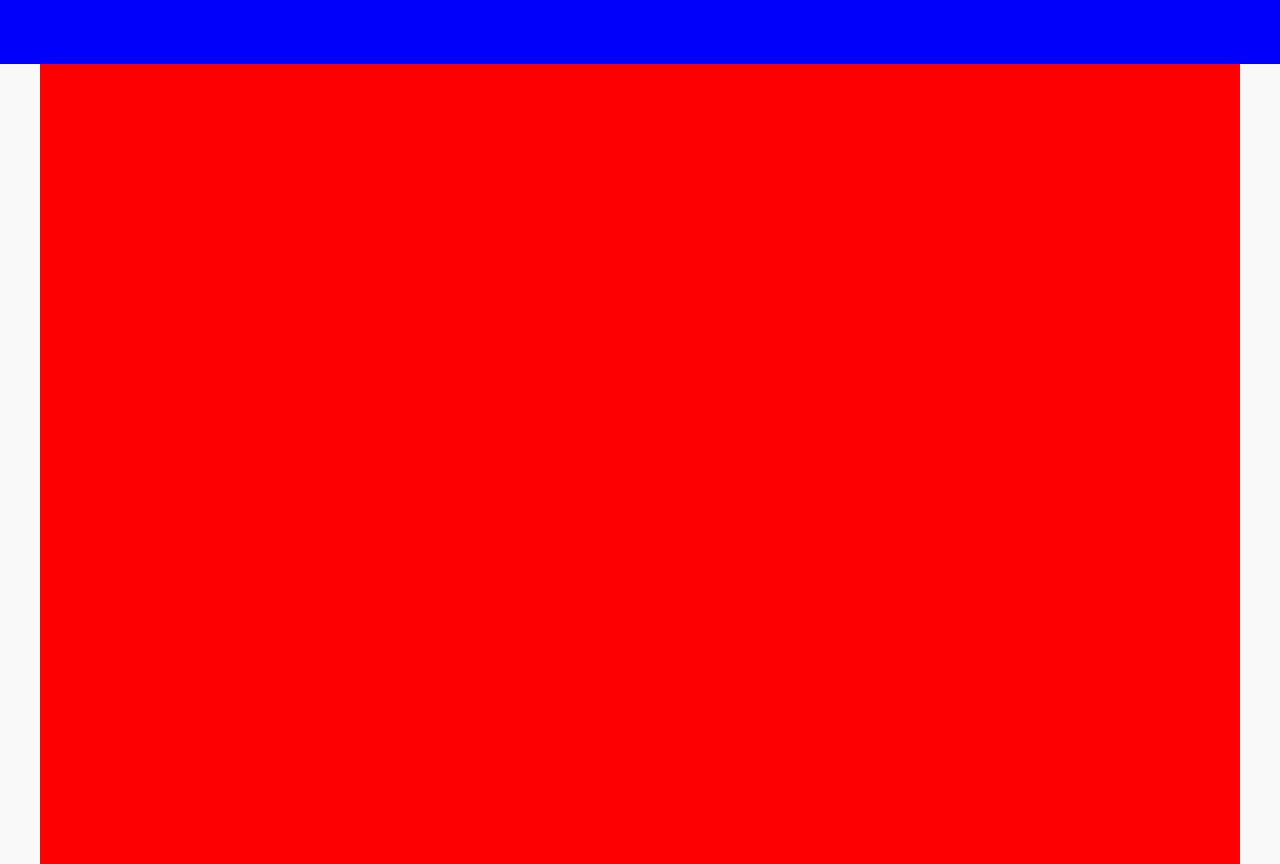
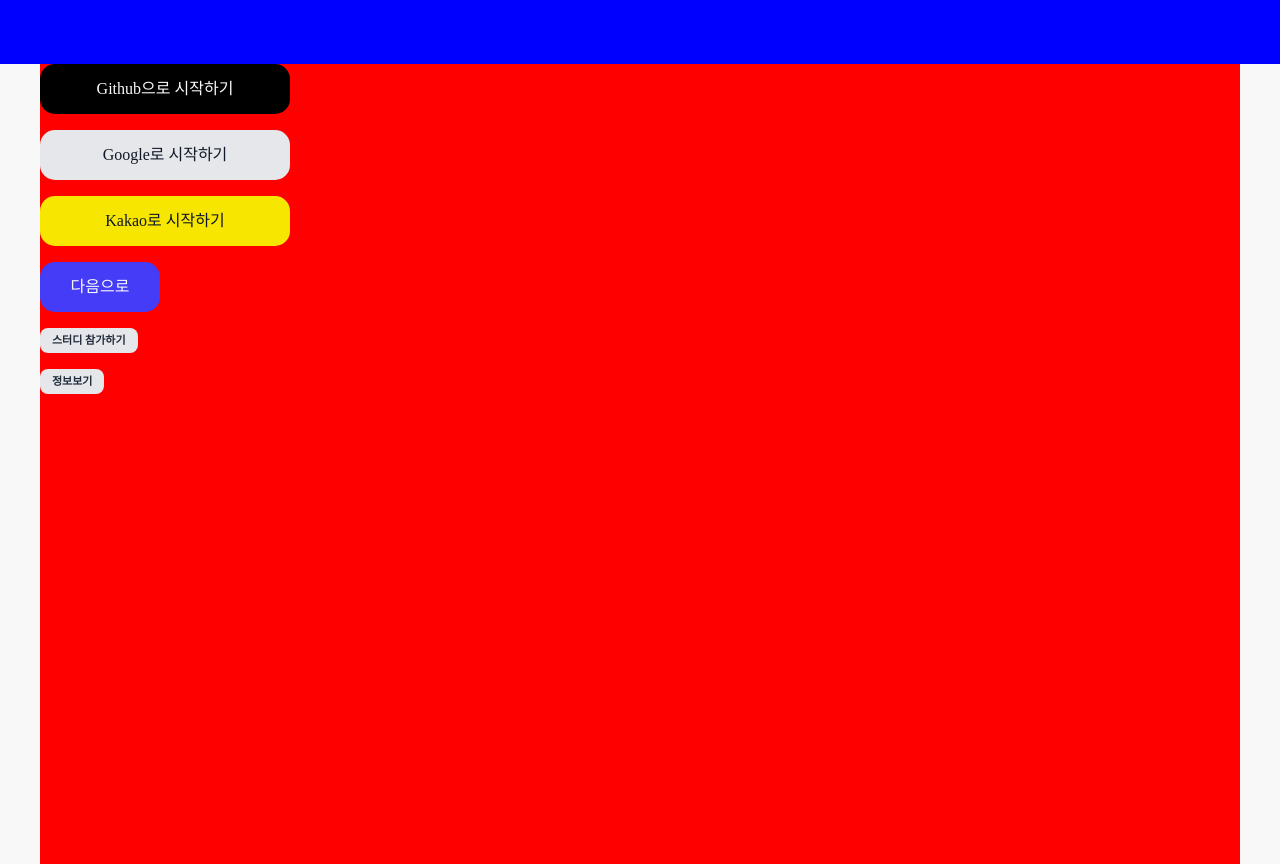
Before and after one commit to khkkhk4095/view-ing, a React (Create React App) app in the folder front/: page /login in a window 1280 px wide. Built offline with nearby package versions, Linux system fonts and the light colour scheme; a web font is replaced by a local one.

Commit message:
feat: 컴포넌트 button CSS 작업 완료

```diff
--- a/front/src/components/Button/GithubButton.jsx
+++ b/front/src/components/Button/GithubButton.jsx
@@ -0,0 +1,18 @@
+import styled from "styled-components";
+
+const Container = styled.div`
+  width: 250px;
+  height: 50px;
+  display: flex;
+  justify-content: center;
+  align-items: center;
+  background-color: black;
+  color: var(--gray-50);
+  font-weight: 500;
+  border-radius: 15px;
+
+`;
+
+export default function GithubButton() {
+  return <Container>Github으로 시작하기</Container>;
+}
--- a/front/src/components/Button/GoogleButton.jsx
+++ b/front/src/components/Button/GoogleButton.jsx
@@ -0,0 +1,18 @@
+import styled from "styled-components";
+
+const Container = styled.div`
+  width: 250px;
+  height: 50px;
+  display: flex;
+  justify-content: center;
+  align-items: center;
+  background-color: var(--gray-200);
+  color: var(--gray-900);
+  font-weight: 500;
+  border-radius: 15px;
+
+`;
+
+export default function GoogleButton() {
+  return <Container>Google로 시작하기</Container>
+}
--- a/front/src/components/Button/KakaoButton.jsx
+++ b/front/src/components/Button/KakaoButton.jsx
@@ -0,0 +1,18 @@
+import styled from "styled-components";
+
+const Container = styled.div`
+  width: 250px;
+  height: 50px;
+  display: flex;
+  justify-content: center;
+  align-items: center;
+  background-color: #F7E600;
+  color: var(--gray-900);
+  font-weight: 500;
+  border-radius: 15px;
+
+`;
+
+export default function GoogleButton() {
+  return <Container>Kakao로 시작하기</Container>
+}
--- a/front/src/components/Button/MainButton.jsx
+++ b/front/src/components/Button/MainButton.jsx
@@ -0,0 +1,18 @@
+import styled from "styled-components";
+
+const Container = styled.div`
+  width: 120px;
+  height: 50px;
+  display: flex;
+  justify-content: center;
+  align-items: center;
+  background-color: var(--primary);
+  color: var(--gray-50);
+  font-weight: 500;
+  border-radius: 15px;
+
+`;
+
+export default function MainButton(props) {
+  return <Container>{props.content}</Container>
+}
--- a/front/src/components/Button/SubButton.jsx
+++ b/front/src/components/Button/SubButton.jsx
@@ -0,0 +1,20 @@
+import styled from "styled-components";
+
+const Container = styled.div`
+  width: fit-content;
+  height: 25px;
+  display: flex;
+  justify-content: center;
+  align-items: center;
+  background-color: var(--gray-200);
+  color: var(--gray-800);
+  font-weight: 600;
+  border-radius: 8px;
+  padding: 0 12px;
+  font-size: 11px;
+
+`;
+
+export default function SubButton(props) {
+  return <Container>{props.content}</Container>
+}
--- a/front/src/pages/Login.jsx
+++ b/front/src/pages/Login.jsx
@@ -1,3 +1,23 @@
+import GithubButton from "../components/Button/GithubButton";
+import GoogleButton from "../components/Button/GoogleButton";
+import KakaoButton from "../components/Button/KakaoButton";
+import MainButton from "../components/Button/MainButton";
+import SubButton from "./../components/Button/SubButton";
+
 export default function Login() {
-  return <></>;
+  return (
+    <>
+      <GithubButton></GithubButton>
+      <br />
+      <GoogleButton></GoogleButton>
+      <br />
+      <KakaoButton></KakaoButton>
+      <br />
+      <MainButton content="다음으로" />
+      <br />
+      <SubButton content="스터디 참가하기"></SubButton>
+      <br />
+      <SubButton content="정보보기"></SubButton>
+    </>
+  );
 }
```
Also changed, not shown: front/src/components/Common/AlertCard.jsx (+20 -0 lines), front/src/pages/MypageEdit.jsx (line endings or trailing spaces).
